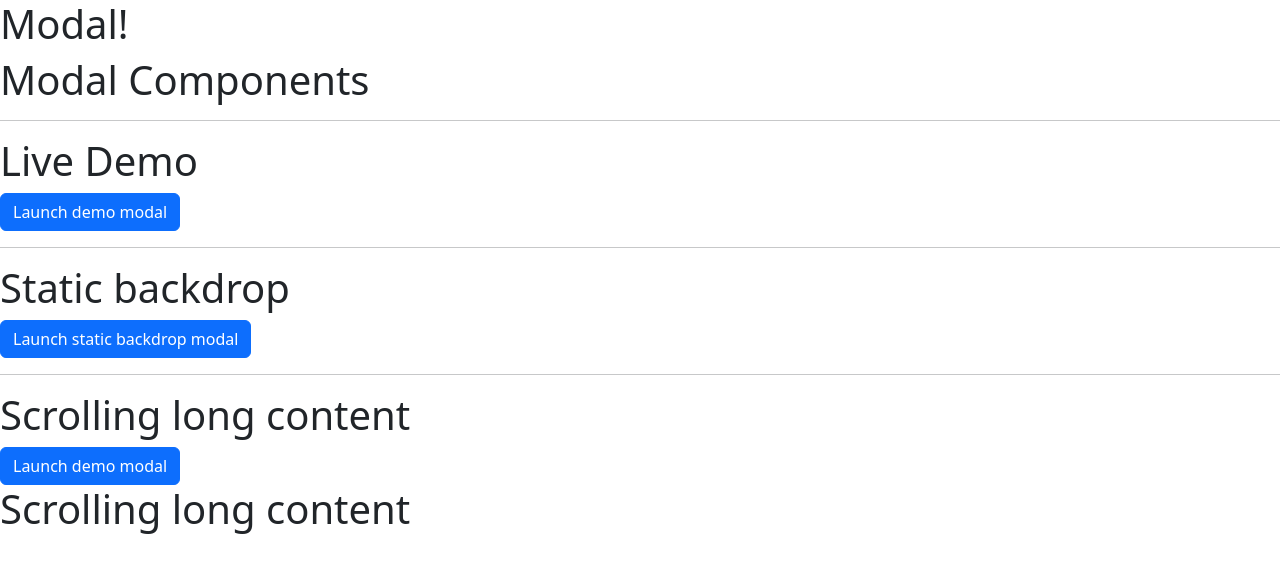
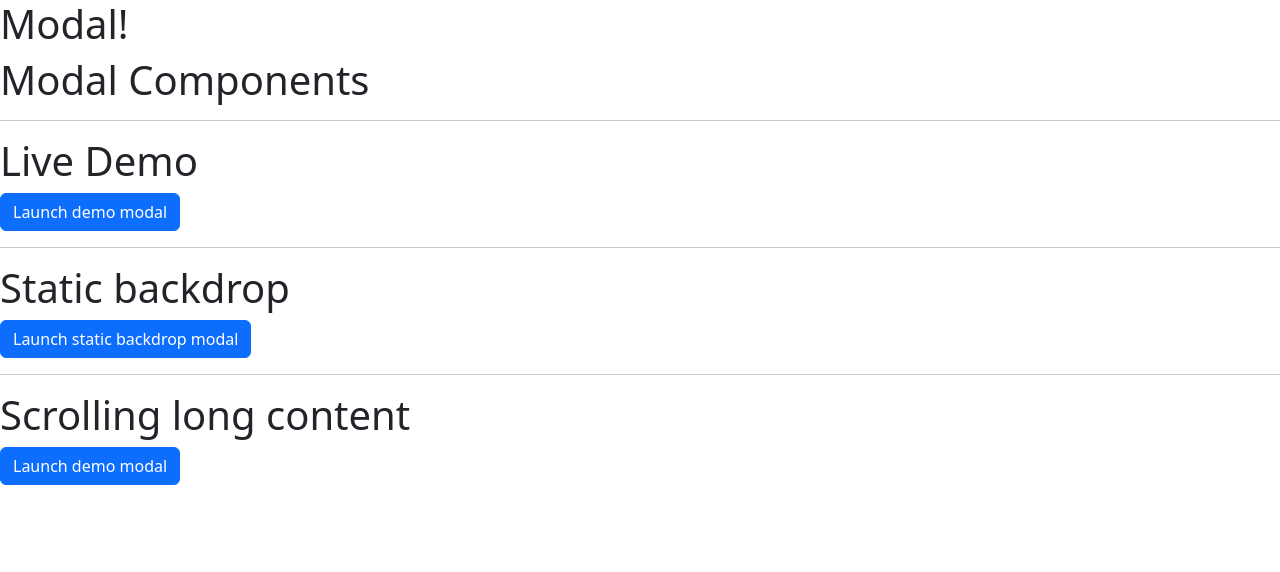
Before and after one commit to FernandoVenturini/Administrative-System, a website: page BOOTSTRAP_5/Como_usar_modal/index.html in a window 1280 px wide. Drawn offline with nearby package versions, Linux system fonts and the light colour scheme.

Commit message:
added modal

```diff
--- a/BOOTSTRAP_5/Como_usar_modal/index.html
+++ b/BOOTSTRAP_5/Como_usar_modal/index.html
@@ -133,8 +133,6 @@
     </div>
     <br>
 
-    <h1>Scrolling long content</h1>
-
 
 
     <!--BOOTSTRAP-->
```
